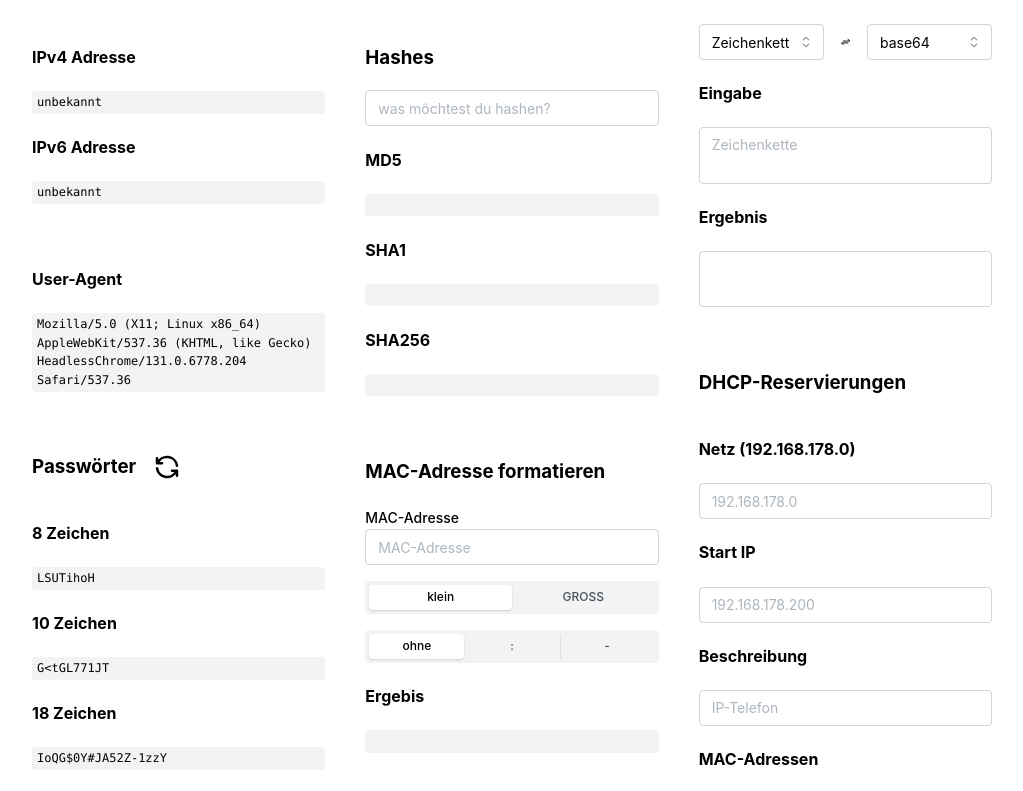
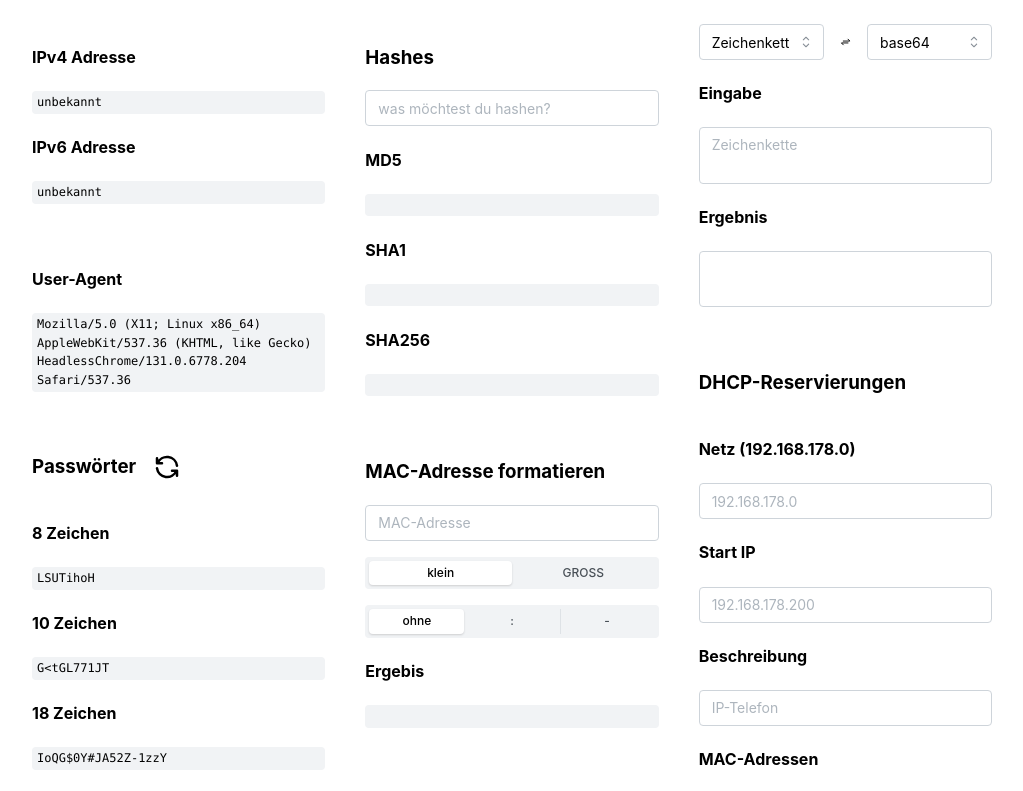
Before and after one commit to Lukas-Nielsen/tools, a React (Vite) app: page / in a window 1280 px wide. Shown: the top 791 px of the page, without its empty margins (128-1151 px from the left). Built offline with nearby package versions, Linux system fonts and the light colour scheme.

Commit message:
remove label

```diff
--- a/src/pages/MAC.tsx
+++ b/src/pages/MAC.tsx
@@ -40,7 +40,6 @@ const Mac = () => {
 			<h3>MAC-Adresse formatieren</h3>
 			<Stack>
 				<TextInput
-					label="MAC-Adresse"
 					placeholder="MAC-Adresse"
 					value={mac}
 					onChange={(e) => setMac(e.currentTarget.value)}
```
